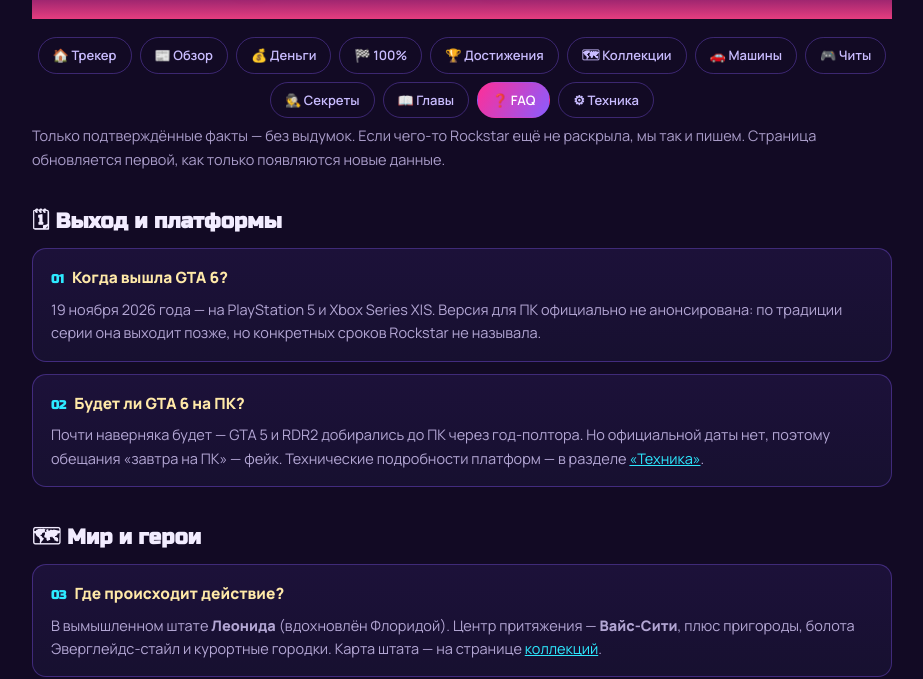
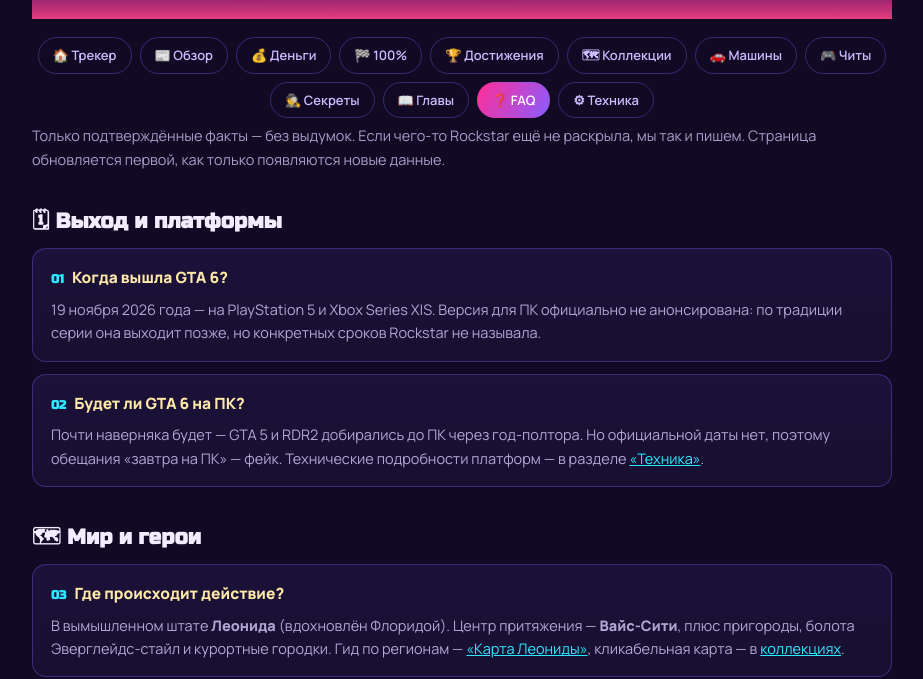
Before and after one commit to Evgenii80/gta6-tracker, a plain HTML site: page faq.html in a window 1280 px wide. Shown: the part 126-805 px from the top of the page, without its empty margins (178-1101 px from the left). Drawn offline with Linux system fonts and the light colour scheme.

Commit message:
Update faq.html

```diff
--- a/faq.html
+++ b/faq.html
@@ -74,7 +74,7 @@
 
   <h2>🗺 Мир и герои</h2>
   <div class="qa"><h3><span class="n">03</span>Где происходит действие?</h3>
-    <p>В вымышленном штате <b>Леонида</b> (вдохновлён Флоридой). Центр притяжения — <b>Вайс-Сити</b>, плюс пригороды, болота Эверглейдс-стайл и курортные городки. Карта штата — на странице <a href="karty.html" style="color:var(--cyan)">коллекций</a>.</p></div>
+    <p>В вымышленном штате <b>Леонида</b> (вдохновлён Флоридой). Центр притяжения — <b>Вайс-Сити</b>, плюс пригороды, болота Эверглейдс-стайл и курортные городки. Гид по регионам — <a href="regiony.html" style="color:var(--cyan)">«Карта Леониды»</a>, кликабельная карта — в <a href="karty.html" style="color:var(--cyan)">коллекциях</a>.</p></div>
   <div class="qa"><h3><span class="n">04</span>Кто главные герои?</h3>
     <p>Джейсон и Лусия — пара преступников, чья история начинается после тюрьмы. Лусия — <b>первая играбельная героиня в основной серии GTA</b> со времён концептов, которые так и не выехали.</p></div>
   <div class="qa"><h3><span class="n">05</span>Можно ли играть за обоих героев?</h3>
```
